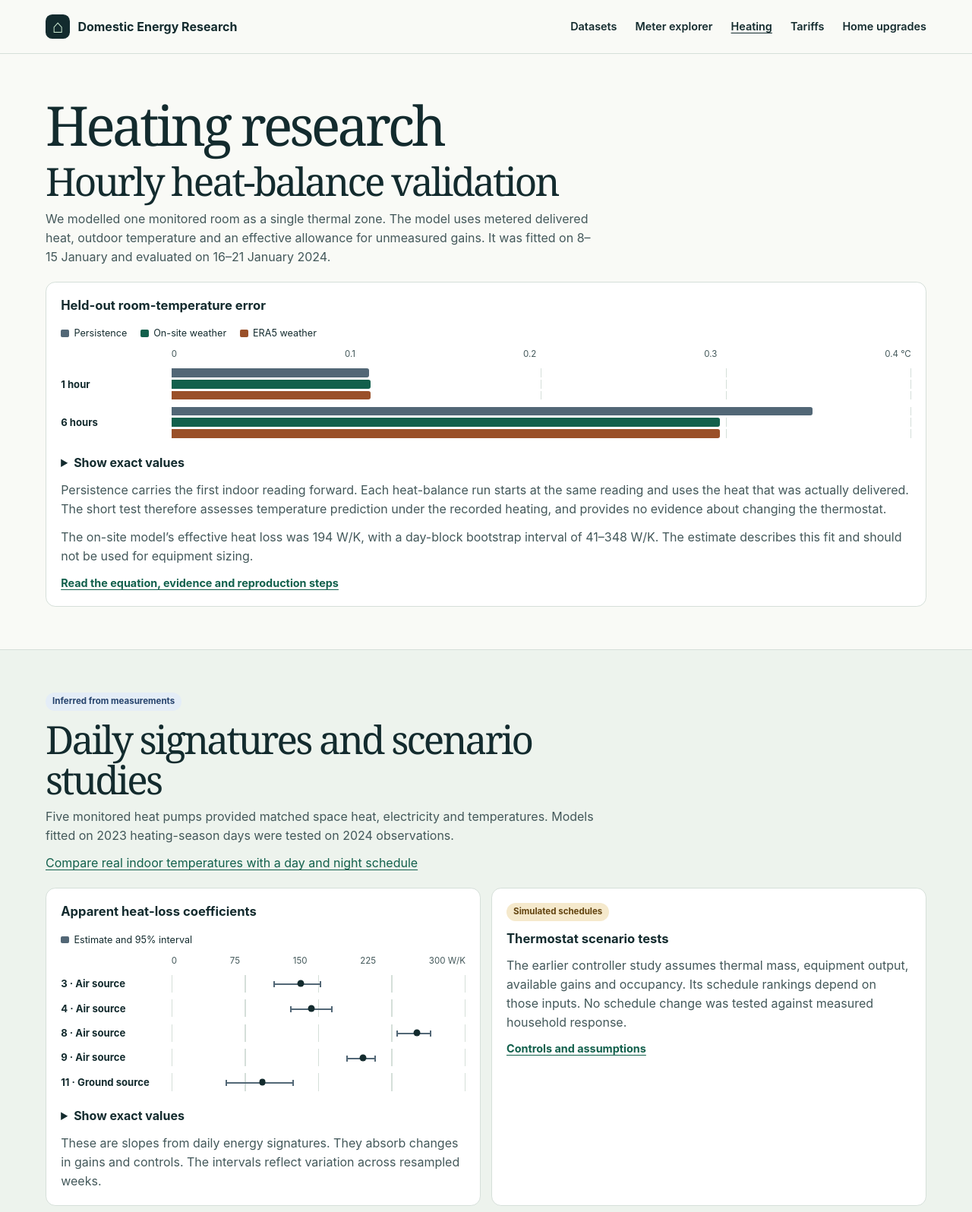
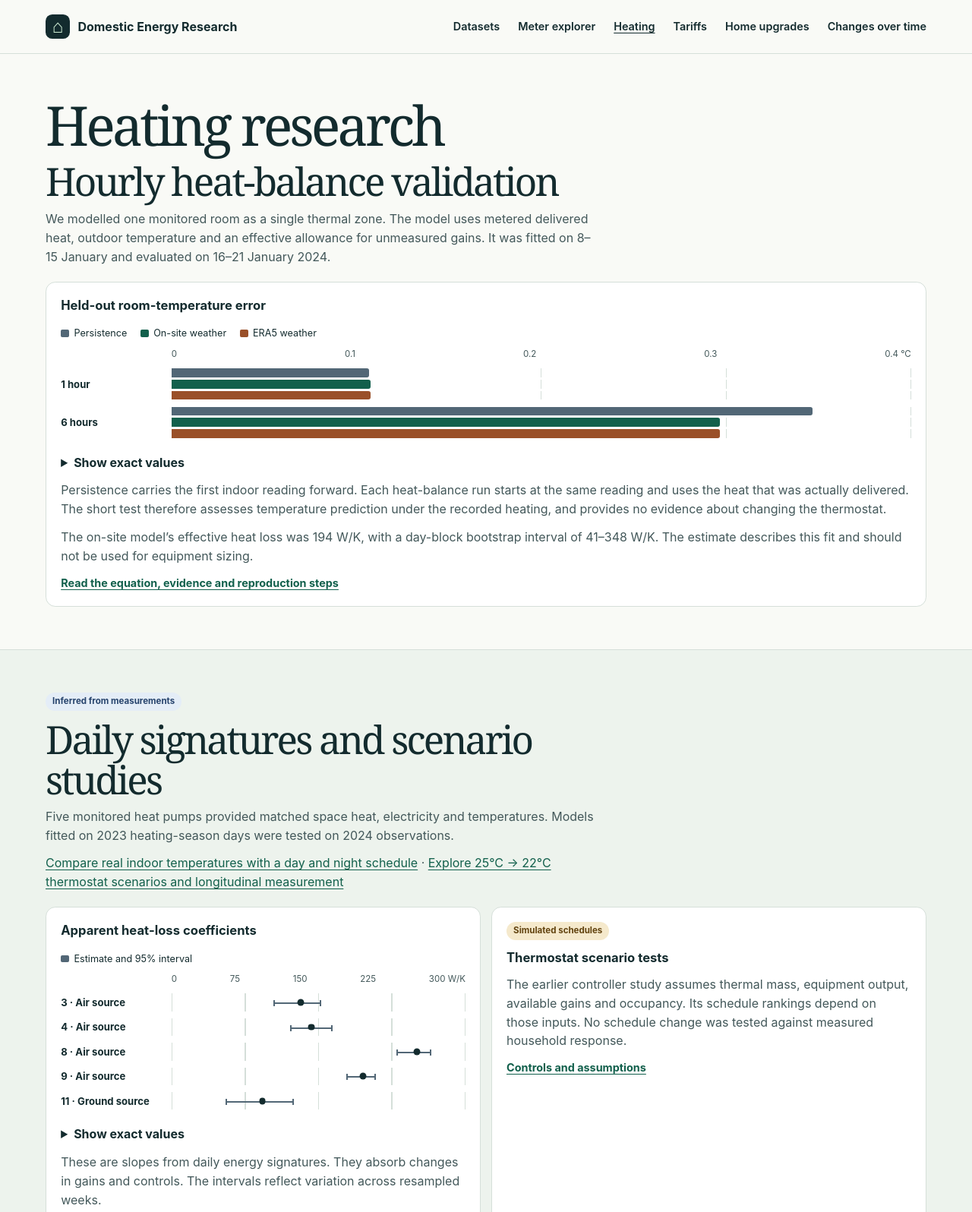
Before and after one commit to charlie9578/domestic-energy-analysis, a plain HTML site: page heating.html in a window 1280 px wide. Shown: the top 1596 px of the page at 76% size. Drawn offline with Linux system fonts and the light colour scheme.

Commit message:
Link changes-over-time research and interactive scenarios throughout website

```diff
--- a/heating.html
+++ b/heating.html
@@ -14,7 +14,7 @@
   <header class="header">
     <div class="wrap header-inner">
       <a class="brand" href="./"><span class="brand-icon" aria-hidden="true">⌂</span> Domestic Energy Research</a>
-      <nav aria-label="Main navigation"><a href="datasets.html">Datasets</a><a href="meter-explorer.html">Meter explorer</a><a href="heating.html" aria-current="page">Heating</a><a href="tariffs.html">Tariffs</a><a href="upgrades.html">Home upgrades</a></nav>
+      <nav aria-label="Main navigation"><a href="datasets.html">Datasets</a><a href="meter-explorer.html">Meter explorer</a><a href="heating.html" aria-current="page">Heating</a><a href="tariffs.html">Tariffs</a><a href="upgrades.html">Home upgrades</a><a href="behaviour.html">Changes over time</a></nav>
     </div>
   </header>
 
@@ -38,7 +38,7 @@
     </section>
     <section class="band" id="heating">
       <div class="wrap section">
-        <div class="section-heading"><span class="tag inferred">Inferred from measurements</span><h2>Daily signatures and scenario studies</h2><p>Five monitored heat pumps provided matched space heat, electricity and temperatures. Models fitted on 2023 heating-season days were tested on 2024 observations.</p><p><a href="meter-explorer.html#schedule-title">Compare real indoor temperatures with a day and night schedule</a></p></div>
+        <div class="section-heading"><span class="tag inferred">Inferred from measurements</span><h2>Daily signatures and scenario studies</h2><p>Five monitored heat pumps provided matched space heat, electricity and temperatures. Models fitted on 2023 heating-season days were tested on 2024 observations.</p><p><a href="meter-explorer.html#schedule-title">Compare real indoor temperatures with a day and night schedule</a> · <a href="behaviour.html">Explore 25°C → 22°C thermostat scenarios and longitudinal measurement</a></p></div>
         <div class="split">
           <article class="card table-card"><h3>Apparent heat-loss coefficients</h3><details class="chart-details meter-scroll"><summary>Show exact values</summary><table data-chart="intervals" data-max="300" data-unit="W/K"><thead><tr><th scope="col">System</th><th scope="col">W/K</th><th scope="col">95% interval</th></tr></thead><tbody>
             <tr><th scope="row">3 · Air source</th><td>132</td><td>104–153</td></tr>
```
